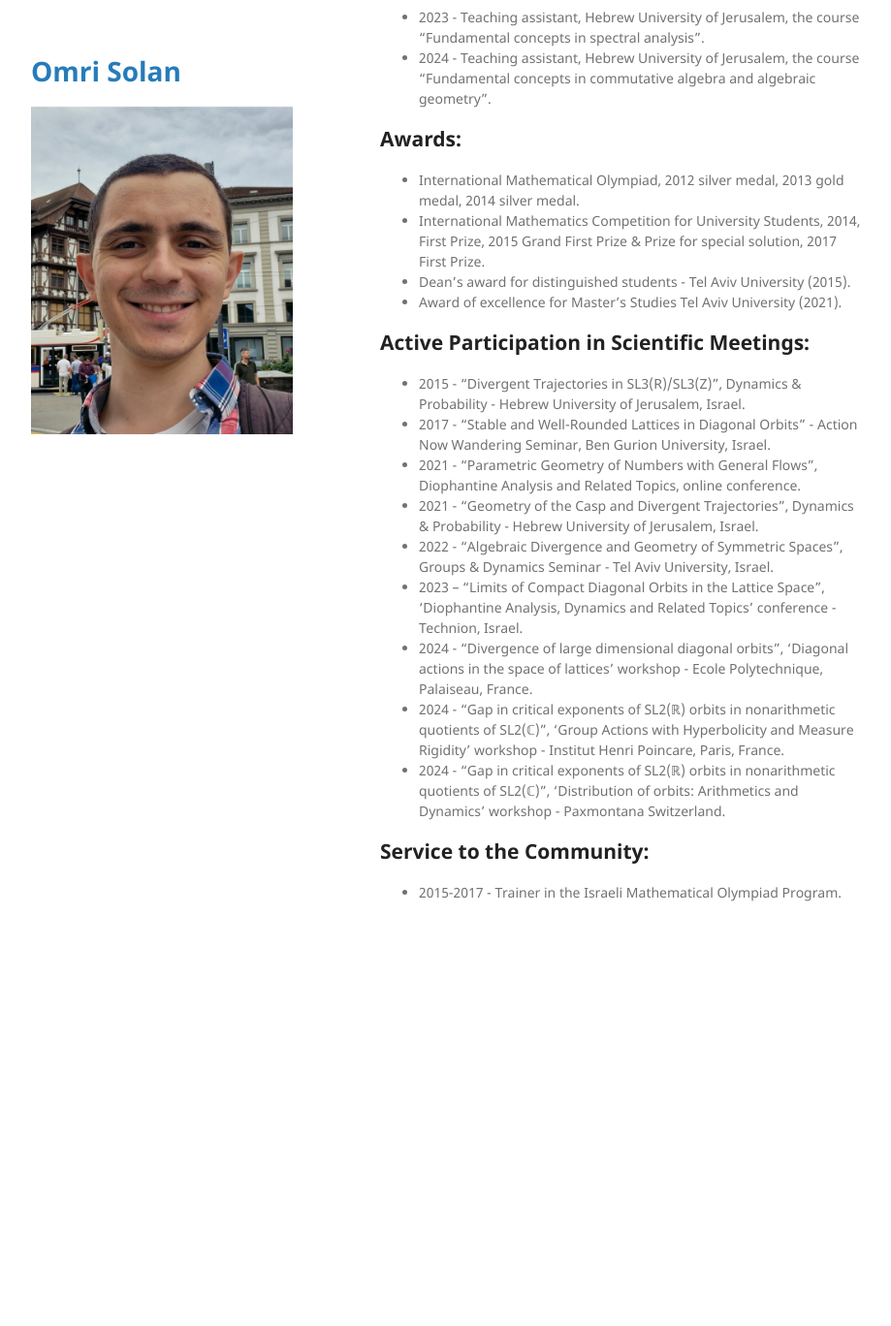
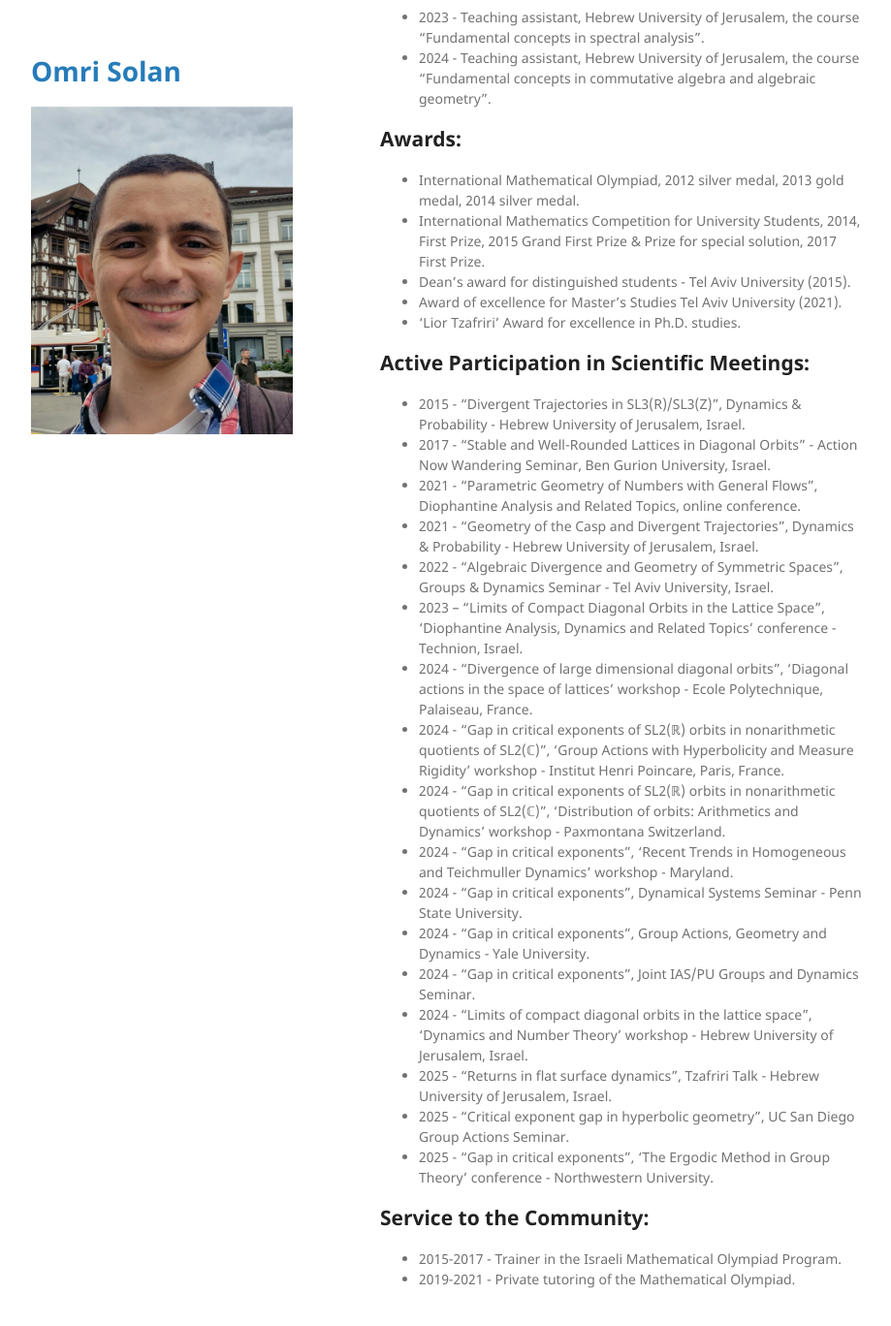
Before and after one commit to omriso/omriso.github.io, a Jekyll site: the page built from CV.md, in a window 1280 px wide and 1400 px high, scrolled down 615 px. Shown: the top 1368 px of the window at 97% size, without its empty margins (178-1097 px from the left). Built offline with Jekyll 4.4.1, drawn with Linux system fonts in a browser that asks for light colours; the repository's description, which GitHub fills in, is left out; before the commit the page ends 1616 px from its top, so only the background shows below that.

Commit message:
update 2025

```diff
--- a/CV.md
+++ b/CV.md
@@ -31,6 +31,7 @@ My primary research focus is on homogeneous dynamics. I leverage tools from numb
 * International Mathematics Competition for University Students, 2014, First Prize, 2015 Grand First Prize & Prize for special solution, 2017 First Prize.
 * Dean's award for distinguished students \- Tel Aviv University (2015).
 * Award of excellence for Master's Studies Tel Aviv University (2021).
+* ‘Lior Tzafriri’ Award for excellence in Ph.D. studies.
 
 ## **Active Participation in Scientific Meetings:**
 
@@ -43,7 +44,18 @@ My primary research focus is on homogeneous dynamics. I leverage tools from numb
 * 2024 \- “Divergence of large dimensional diagonal orbits”, ‘Diagonal actions in the space of lattices’ workshop \- Ecole Polytechnique, Palaiseau, France.
 * 2024 \- “Gap in critical exponents of SL2(ℝ) orbits in nonarithmetic quotients of SL2(ℂ)”, ‘Group Actions with Hyperbolicity and Measure Rigidity’ workshop \- Institut Henri Poincare, Paris, France.
 * 2024 \- “Gap in critical exponents of SL2(ℝ) orbits in nonarithmetic quotients of SL2(ℂ)”, ‘Distribution of orbits: Arithmetics and Dynamics’ workshop \- Paxmontana Switzerland.
+* 2024 \- “Gap in critical exponents”, ‘Recent Trends in Homogeneous and Teichmuller Dynamics’
+workshop \- Maryland.
+* 2024 \- “Gap in critical exponents”, Dynamical Systems Seminar \- Penn State University.
+* 2024 \- “Gap in critical exponents”, Group Actions, Geometry and Dynamics \- Yale University.
+* 2024 \- “Gap in critical exponents”, Joint IAS/PU Groups and Dynamics Seminar.
+* 2024 \- “Limits of compact diagonal orbits in the lattice space”, ‘Dynamics and Number Theory’ workshop \- Hebrew University of Jerusalem, Israel.
+* 2025 \- “Returns in flat surface dynamics”, Tzafriri Talk \- Hebrew University of Jerusalem, Israel.
+* 2025 \- “Critical exponent gap in hyperbolic geometry”, UC San Diego Group Actions Seminar.
+* 2025 \- “Gap in critical exponents”, ‘The Ergodic Method in Group Theory’ conference \- Northwestern University.
+
 
 ## **Service to the Community:**
 
 * 2015-2017 \- Trainer in the Israeli Mathematical Olympiad Program.
+* 2019-2021 \- Private tutoring of the Mathematical Olympiad.
```
Also changed, not shown: publications.md (+2 -1 lines).
